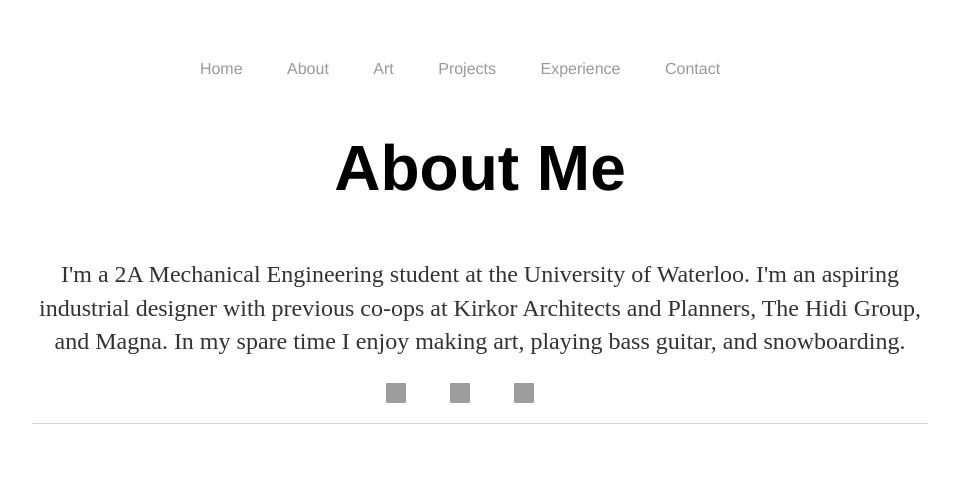
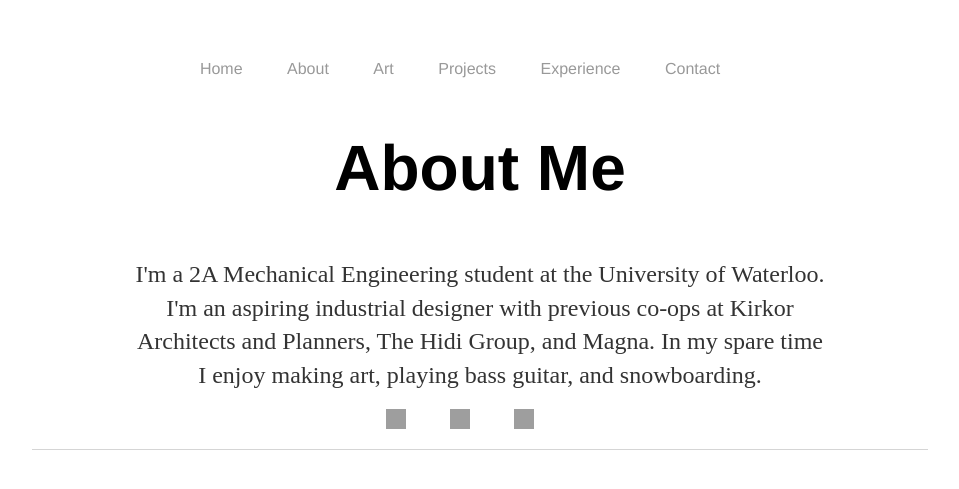
Before and after one commit to jhltsang/jhltsang.github.io, a Jekyll site: the page built from about/index.html, in a window 1280 px wide. Shown: the top 489 px of the page, without its empty margins (160-1119 px from the left). Built offline with Jekyll 4.4.1, drawn with Linux system fonts in a browser that asks for light colours; grey boxes are pictures that could not be loaded.

Commit message:
Update main.css

```diff
--- a/css/main.css
+++ b/css/main.css
@@ -45,6 +45,7 @@ p {
     font-size: 1.5em;
     line-height: 1.4em;
     color: #333;
+    margin: 25px 100px 0px 100px;
 }
 
 footer {
```
